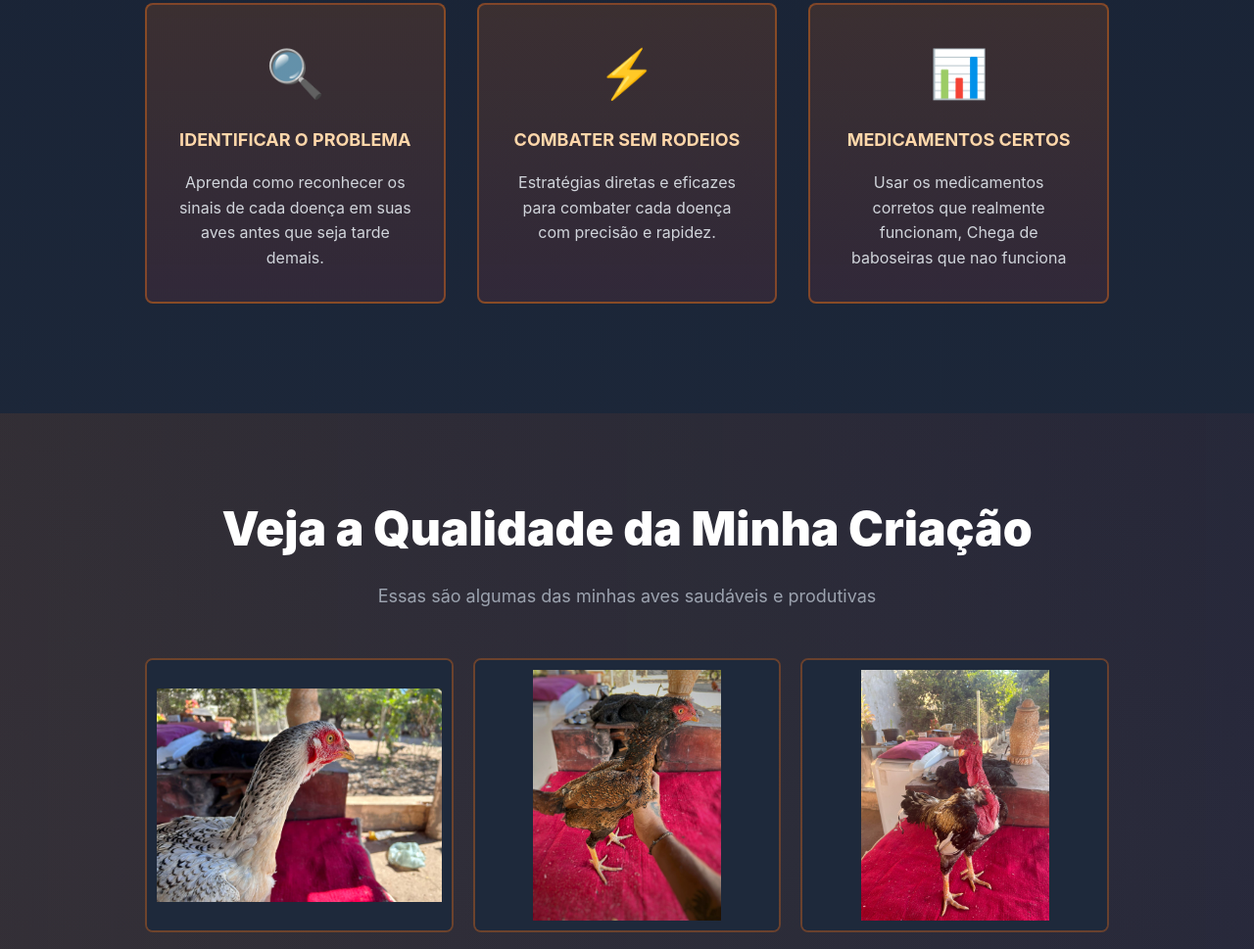
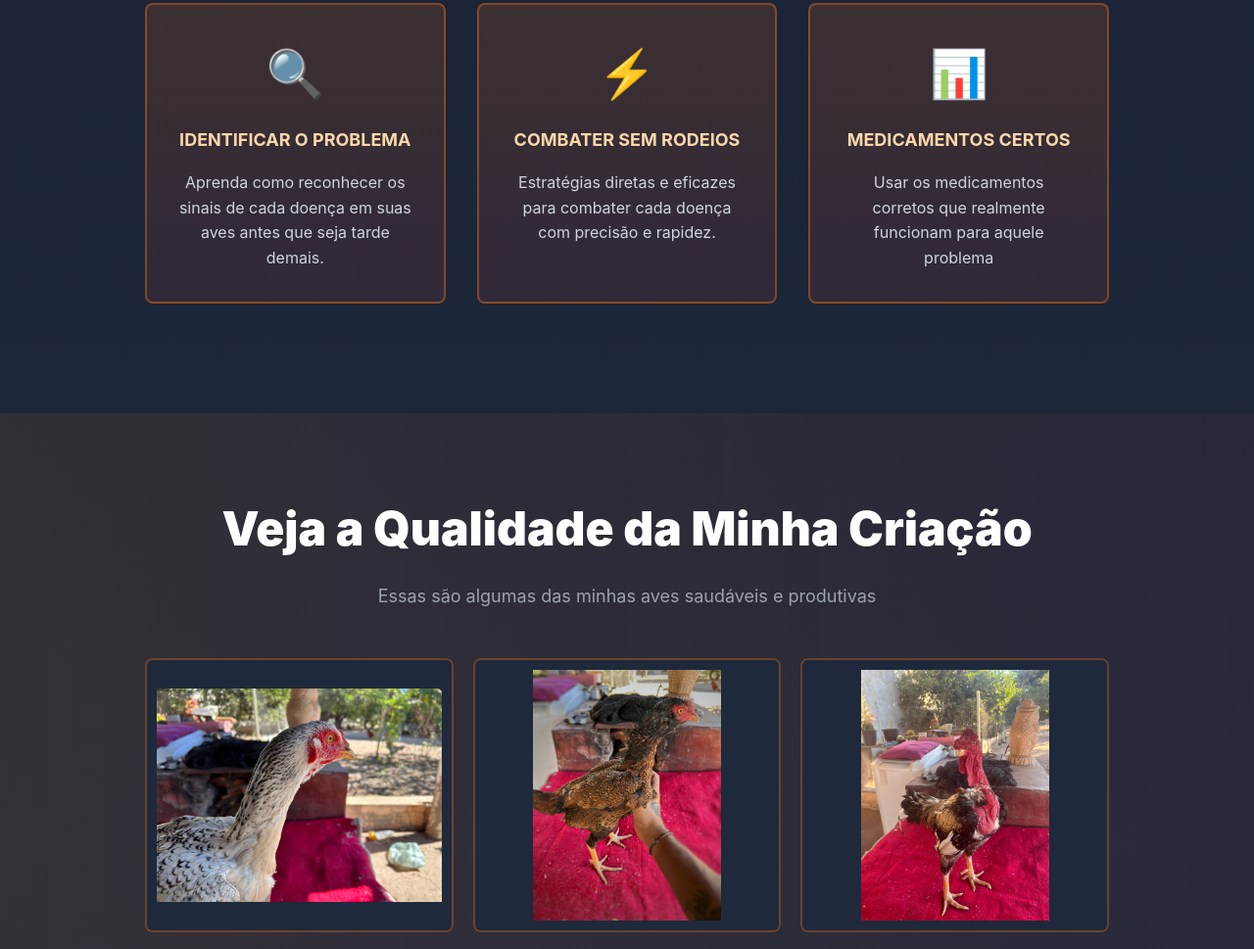
Before and after one commit to kkrtjc/O-segredo-, a plain HTML site: page index.html in a window 1280 px wide. Shown: the part 2446-3415 px from the top of the page at 98% size. Drawn offline with Linux system fonts and the light colour scheme.

Commit message:
beneficio alterado

```diff
--- a/index.html
+++ b/index.html
@@ -694,7 +694,7 @@
                 <div class="benefit-card">
                     <div class="benefit-icon">📊</div>
                     <h3>MEDICAMENTOS CERTOS</h3>
-                    <p>Usar os medicamentos corretos que realmente funcionam, Chega de baboseiras que nao funciona</p>
+                    <p>Usar os medicamentos corretos que realmente funcionam para aquele problema</p>
                 </div>
             </div>
         </div>
```
